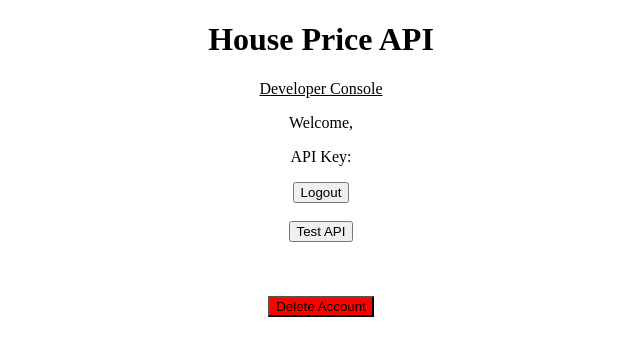
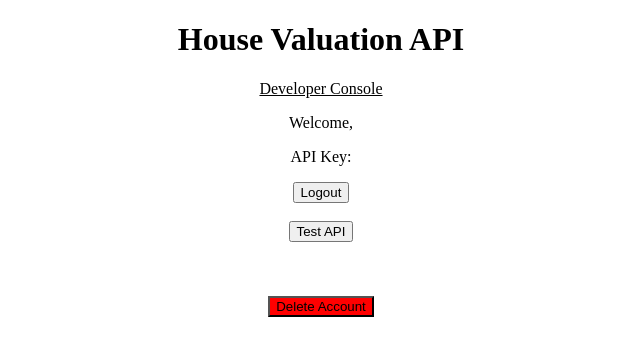
Before and after one commit to mureytasroc/House-Price-API, a Django app: page / in a window 1280 px wide. Shown: the top 356 px of the page, without its empty margins (319-959 px from the left). Run offline with Django 3.2, Linux system fonts and the light colour scheme; the visitor is signed in with stand-in values (Sample User, id 1).

Commit message:
Fix titles

```diff
--- a/valuation/templates/home.html
+++ b/valuation/templates/home.html
@@ -2,11 +2,11 @@
 <html lang="en">
 <head>
     <meta charset="UTF-8">
-    <title>House Price API</title>
+    <title>House Valuation API</title>
 </head>
 <body>
 <center>
-    <h1>House Price API</h1>
+    <h1>House Valuation API</h1>
     <u>Developer Console</u>
     <p>Welcome, {{ request.user.profile.name }}</p>
     <p>API Key: {{ request.user.profile.api_key }}</p>
--- a/valuation/templates/testapi.html
+++ b/valuation/templates/testapi.html
@@ -2,11 +2,11 @@
 <html lang="en">
 <head>
     <meta charset="UTF-8">
-    <title>House Price API</title>
+    <title>House Valuation API</title>
 </head>
 <body>
 <center>
-    <h1>House Price API</h1>
+    <h1>House Valuation API</h1>
     <u>Test API</u>
     <p>Welcome, {{ request.user.profile.name }}</p>
 
```
